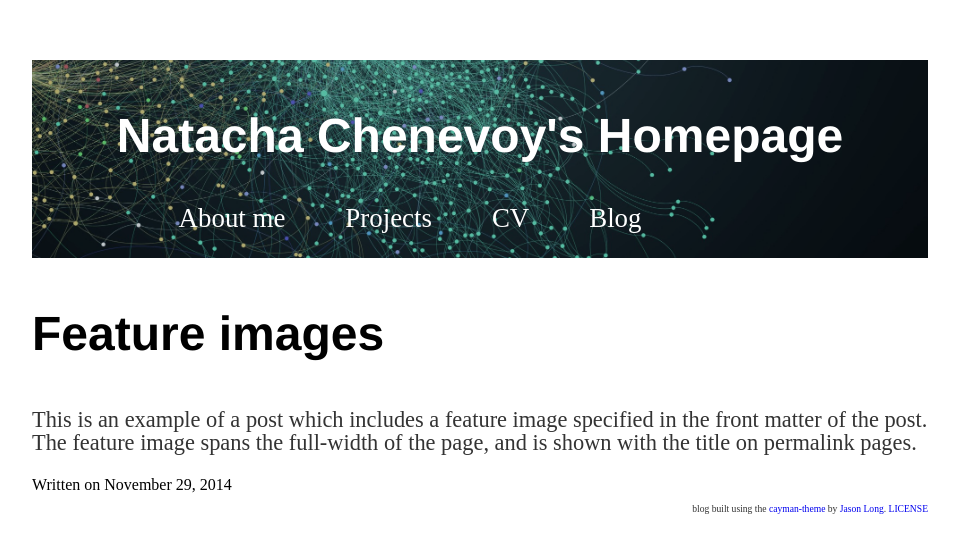
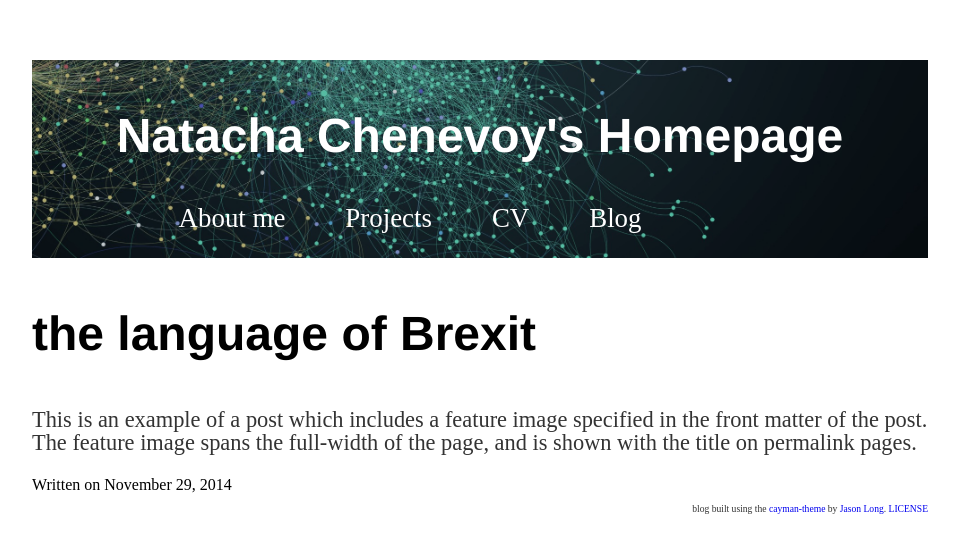
Before and after one commit to mednche/mednche.github.io, a Jekyll site: the page built from _posts/2014-11-29-feature-images.md, in a window 1280 px wide. Shown: the top 553 px of the page, without its empty margins (160-1119 px from the left). Built offline with Jekyll 4.4.1, drawn with Linux system fonts in a browser that asks for light colours.

Commit message:
Update 2014-11-29-feature-images.md

```diff
--- a/_posts/2014-11-29-feature-images.md
+++ b/_posts/2014-11-29-feature-images.md
@@ -1,9 +1,9 @@
 ---
 layout: posts
-title: Feature images
-feature-img: "assets/img/pexels/desk-messy.jpeg"
-thumbnail: "assets/img/thumbnails/desk-messy.jpeg"
-tags: [Test, Lorem]
+title: the language of Brexit
+feature-img: "/images/XXX.jpeg"
+thumbnail: "/images/thumbnails/XXX.jpeg"
+tags: [Topic modelling, Brexit, tabloids]
 ---
 
 This is an example of a post which includes a feature image specified in the front matter of the post. The feature image spans the full-width of the page, and is shown with the title on permalink pages.
```
